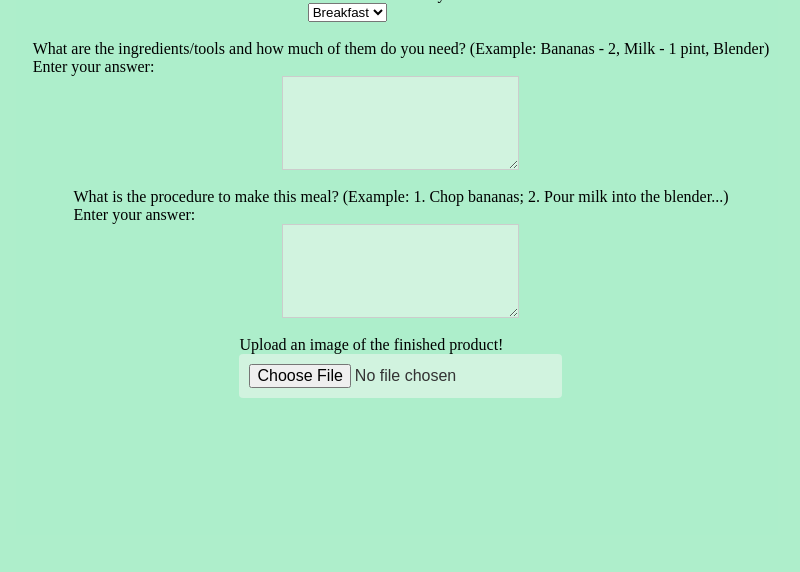
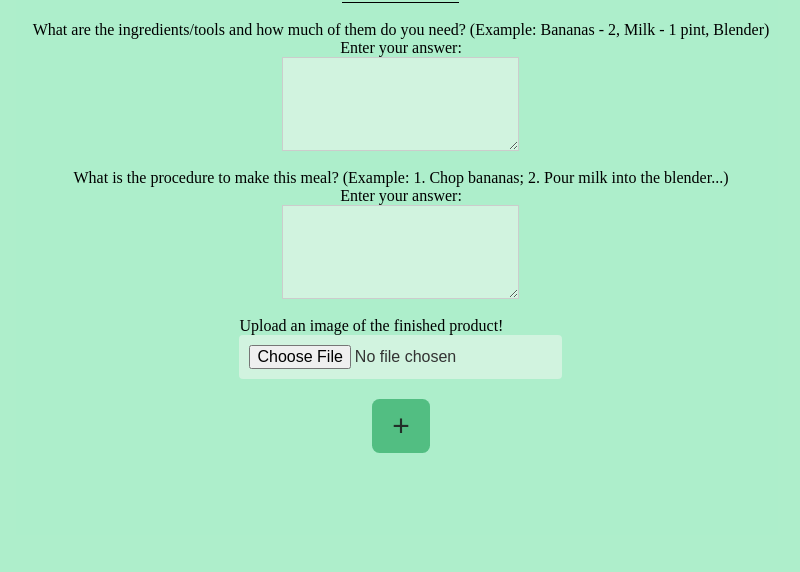
Before and after one commit to Cow-Van/los-altos-hacks-2023, a website: page frontend/addrecipes.html in a window 1280 px wide. Shown: the part 228-800 px from the top of the page, without its empty margins (239-1039 px from the left). Drawn offline with Linux system fonts and the light colour scheme.

Commit message:
modified some styling in the add recipes page

```diff
--- a/frontend/addrecipes.html
+++ b/frontend/addrecipes.html
@@ -14,7 +14,7 @@
         <div class="q1" required>
             <label for="dropdown-menu">What meal of the day is this?</label>
             <br>
-            <select id="dropdown-menu">
+            <select id="dropdown-menu" class="inputs">
                 <option value="option1">Breakfast</option>
                 <option value="option2">Lunch</option>
                 <option value="option3">Dinner</option>
@@ -40,6 +40,7 @@
             <input type="file" id="image-input" accept="image/*">
         </form>
         </div>
+        <button>+</button>
         </div>
     </div>
 </body>
--- a/frontend/styles.css
+++ b/frontend/styles.css
@@ -80,6 +80,7 @@ p {
     justify-content: center;
     align-items: center;
     height: 100vh;
+    background-color: #30d47a28;
 }
 
 .homepagebox {
@@ -254,7 +255,7 @@ p {
     align-items: center;
 }
 
-.addremindersbottom button {
+.addremindersbottom button, .addcontainer button {
     border: none;
      background-color: #3CB371;
     padding: 10px 20px;
@@ -264,9 +265,13 @@ p {
     opacity: 0.8;
 }
 
-.addremindersbottom button:hover {
+.addremindersbottom button:hover, .addcontainer button:hover {
     opacity: 1;
     cursor: pointer;
+}
+
+.addcontainer button{
+    margin-top: 20px;
 }
 
 .icon {
@@ -331,3 +336,10 @@ textarea {
   background-color: #fff8f86e;
   padding: 10px;
 }
+
+.q1, .q2, .q3, .q4 {
+    display: flex;
+    flex-direction: column;
+    justify-content: center;
+    align-items: center;
+}
```
Also changed, not shown: frontend/reminders.html (+1 -1 lines).
